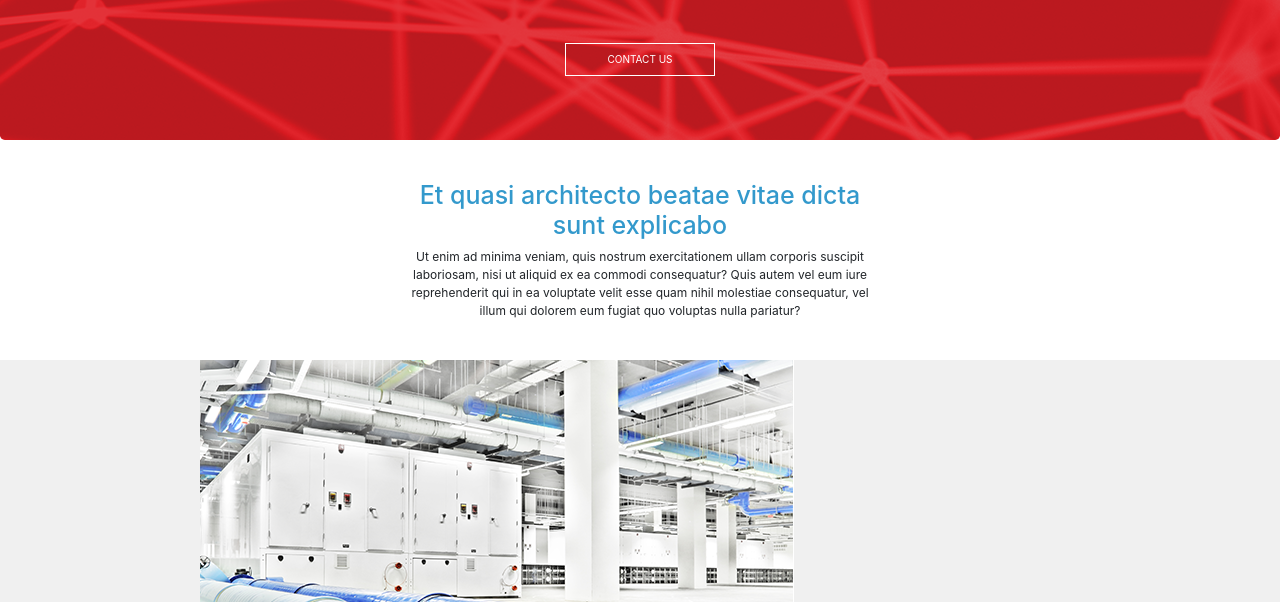
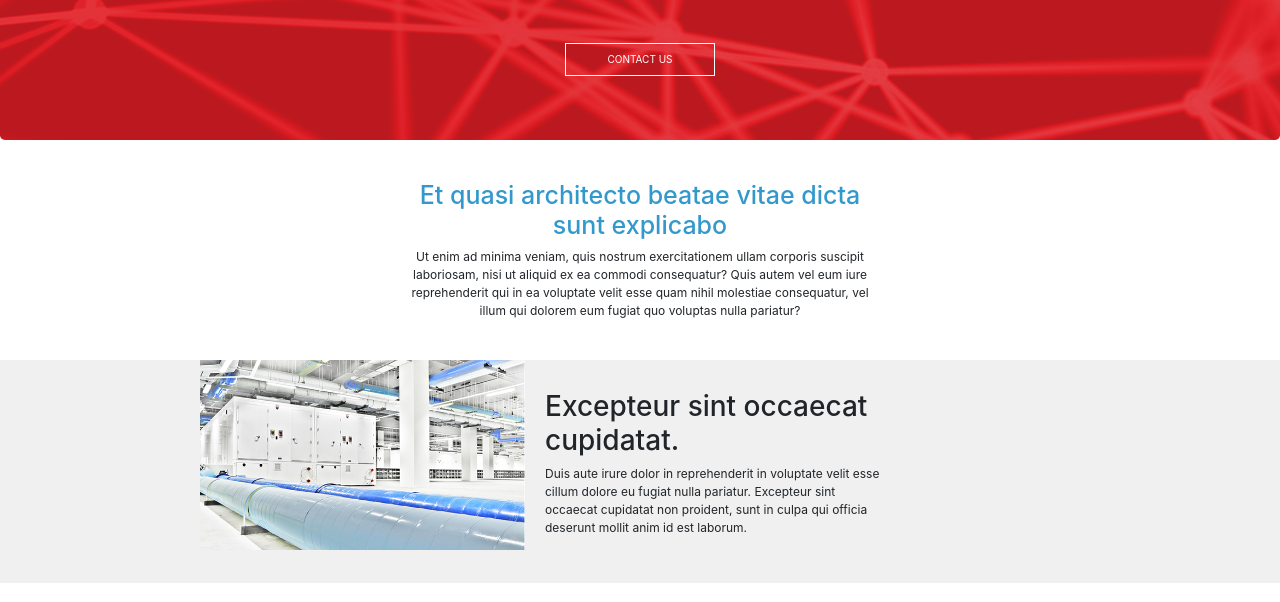
Before and after one commit to austinwayman/lavidgeWeb, a plain HTML site: page index.html in a window 1280 px wide. Shown: the part 198-800 px from the top of the page. Drawn offline with nearby package versions, Linux system fonts and the light colour scheme.

Commit message:
add image box

```diff
--- a/index.html
+++ b/index.html
@@ -66,7 +66,7 @@
     <!-- image box start -->
     <div class="cardBox">
         <div class="mainBox">
-            <div style="float: left;">
+            <div class="tubeImage">
                 <img src="images/tubes.png">
             </div>
             <div class="boxText">
--- a/style.css
+++ b/style.css
@@ -6,6 +6,10 @@ p {
     background-image: url(images/jumbotronBackground.png);
     text-align: center;
     color: white;
+}
+
+.jumbotron {
+    margin-bottom: 0;
 }
 
 .jumboHeader {
@@ -52,9 +56,15 @@ padding: 0.5rem 6rem;
 .mainBox {
     margin-right: 400px;
     margin-left: 200px;
+    display: flex;
 }
 
 .boxText {
-    padding: 20px;
-    margin: 20px;
+    padding: 30px 0px 30px 20px;
 }
+
+.tubeImage img {
+    float: left;
+    width: 325px;
+    height: 190px;
+}
```
